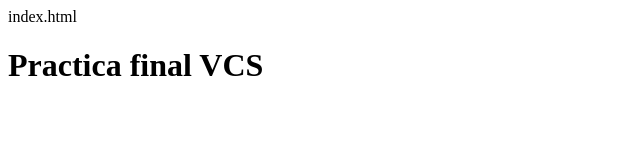
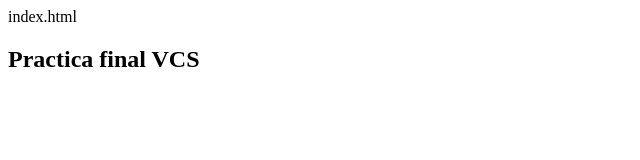
Before and after one commit to christian-cell/NVL-VCS, a plain HTML site: page index.html in a window 1280 px wide. Shown: the whole page, without its empty margins (0-640 px from the left). Drawn offline with Linux system fonts and the light colour scheme.

Commit message:
snap shot of the changue <H1> to <H2>

```diff
--- a/index.html
+++ b/index.html
@@ -1,2 +1,2 @@
 index.html
-<h1> Practica final VCS </h1>
+<h2> Practica final VCS </h2>
```
